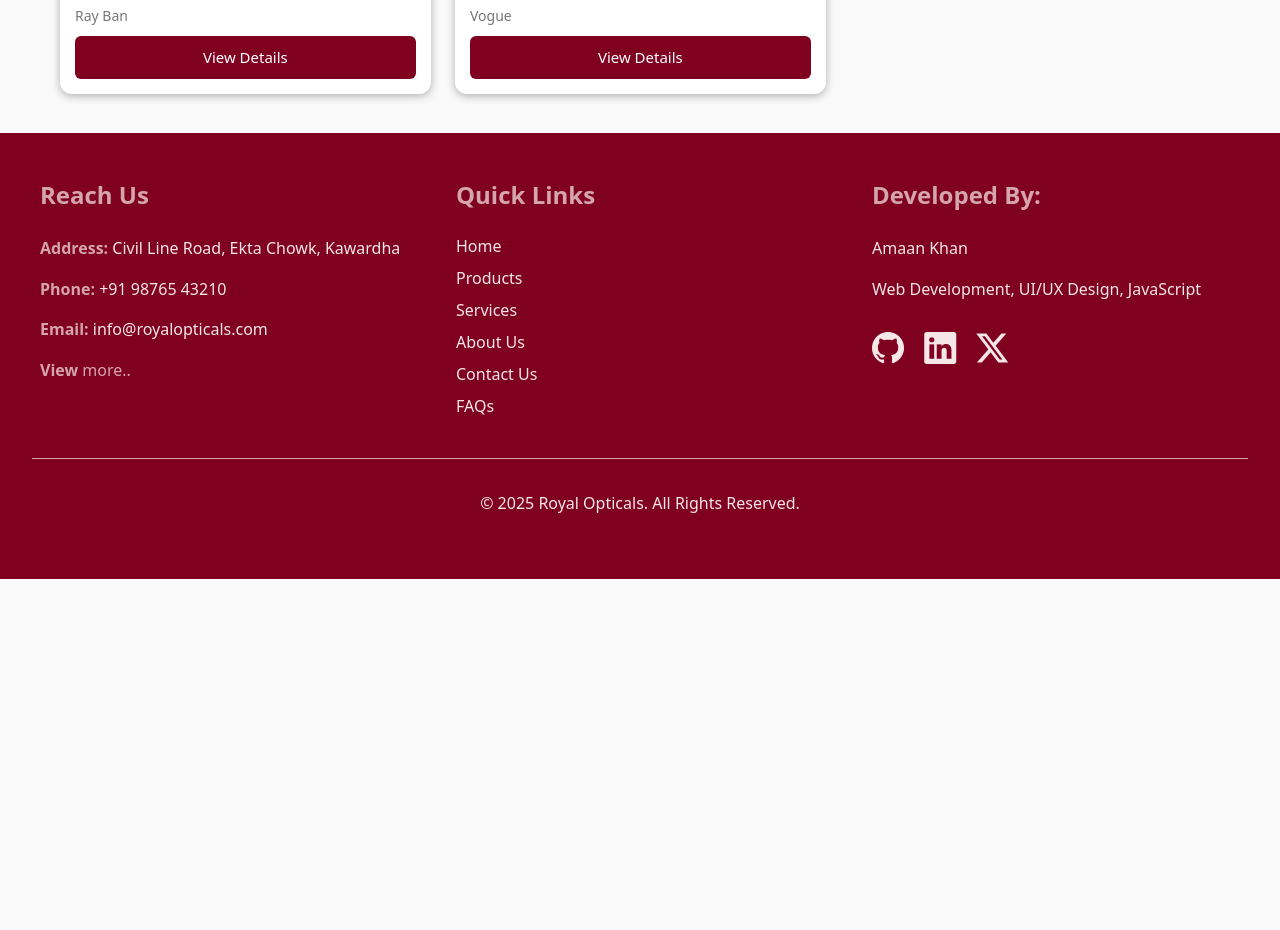
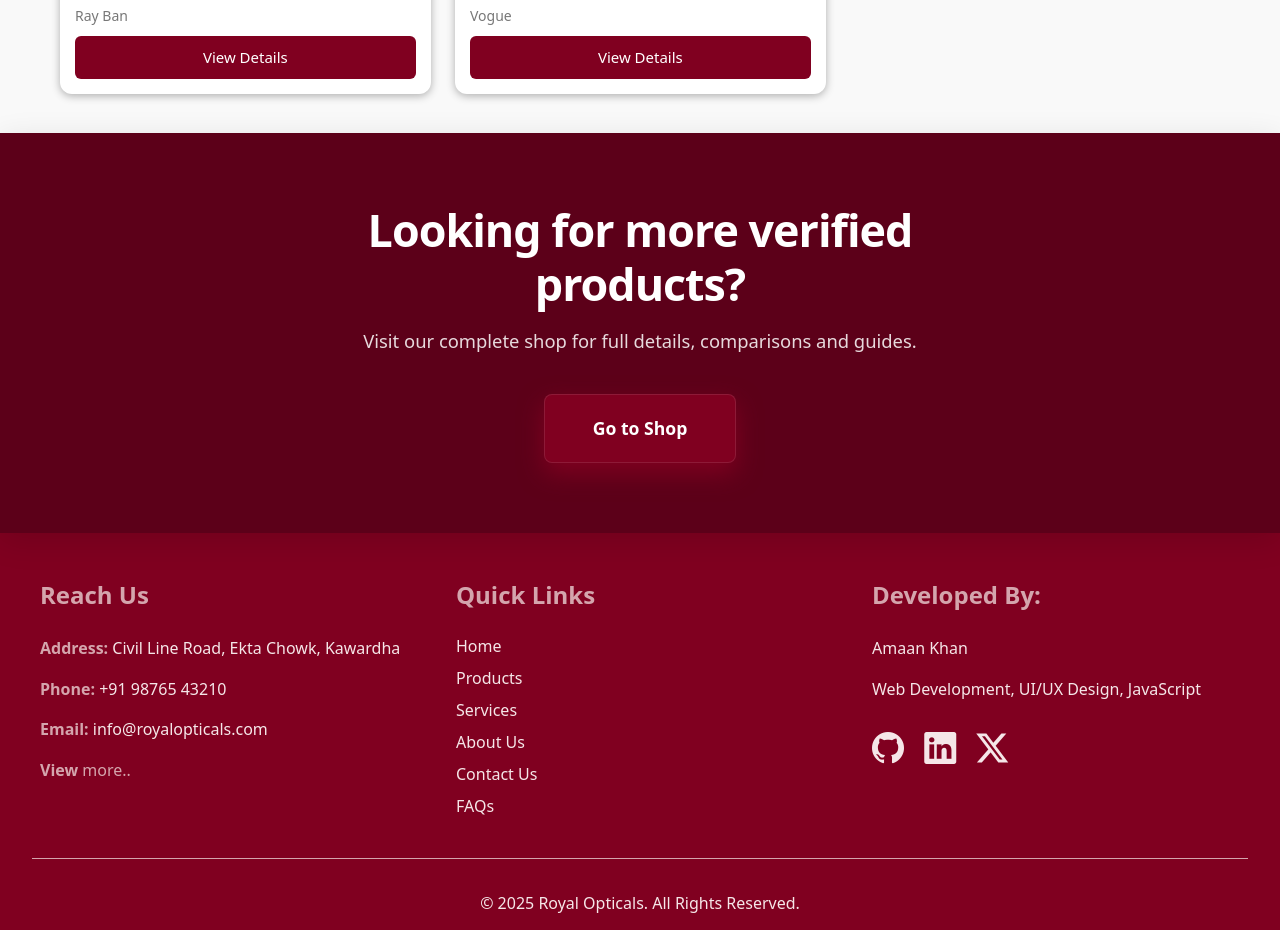
Before and after one commit to AmaanKhanGit/RoyalOpticals, a website built with Vite: page royal-opticals-main/products.html in a window 1280 px wide. Shown: the part 6863-7793 px from the top of the page. Before the commit the page ends 7442 px from the top, so only its background shows below. Built offline with nearby package versions, Linux system fonts and the light colour scheme.

Commit message:
Product section updated

```diff
--- a/royal-opticals-main/products.html
+++ b/royal-opticals-main/products.html
@@ -30,6 +30,17 @@
         <section class="product-grid">
             <!--~ PRODUCT WILL RENDER DYNAMICALLY  -->
         </section>
+
+        <!--~ PROMOTIONAL BANNER -->
+        <section class="promo-banner">
+
+
+            <div class="banner-content">
+                <h2>Looking for more verified products?</h2>
+                <p>Visit our complete shop for full details, comparisons and guides.</p>
+                <a href="contact-us.html" class="btn-cta">Go to Shop</a>
+            </div>
+        </section>
     </main>
     <footer>
         <!--~ FOOTER WILL ADD DYNAMICALLY -->
--- a/royal-opticals-main/src/styles/product.css
+++ b/royal-opticals-main/src/styles/product.css
@@ -132,6 +132,67 @@
     color: var(--whiteText);
 }
 
+/*~ PROMOTIONAL BANNER */
+.promo-banner {
+    position: relative;
+    width: 100%;
+    height: 400px;
+    overflow: hidden;
+    box-shadow: 0 8px 30px rgba(0, 0, 0, 0.12);
+    display: flex;
+    align-items: center;
+    justify-content: center;
+    text-align: center;
+    background-color: var(--hoverColor);
+    color: white;
+}
+
+/*^ Banner Content */
+.banner-content {
+    position: relative;
+    z-index: 2;
+    max-width: 700px;
+    padding: 0 20px;
+    animation: fadeIn 1s ease-out;
+}
+
+.banner-content h2 {
+    font-size: 2.8rem;
+    font-weight: 700;
+    letter-spacing: -1px;
+    margin-bottom: 16px;
+    line-height: 1.2;
+}
+
+.banner-content p {
+    font-size: 1.15rem;
+    color: rgba(255, 255, 255, 0.85);
+    margin-bottom: 40px;
+    font-weight: 300;
+}
+
+/*^ Call to Action Button */
+.btn-cta {
+    display: inline-block;
+    background-color: var(--mainColor);
+    color: white;
+    text-decoration: none;
+    padding: 20px 48px;
+    font-size: 1.1rem;
+    font-weight: 600;
+    border-radius: 8px;
+    box-shadow: 0 10px 25px var(--mainColor);
+    transition: all 0.3s cubic-bezier(0.25, 0.8, 0.25, 1);
+    border: 1px solid rgba(255, 255, 255, 0.1);
+}
+
+.btn-cta:hover {
+    color: #fff;
+    transform: translateY(-4px);
+    box-shadow: 0 15px 35px var(--hoverColor);
+}
+
+
 @media (max-width: 1100px) {
     .product-grid {
         gap: 20px;
```
